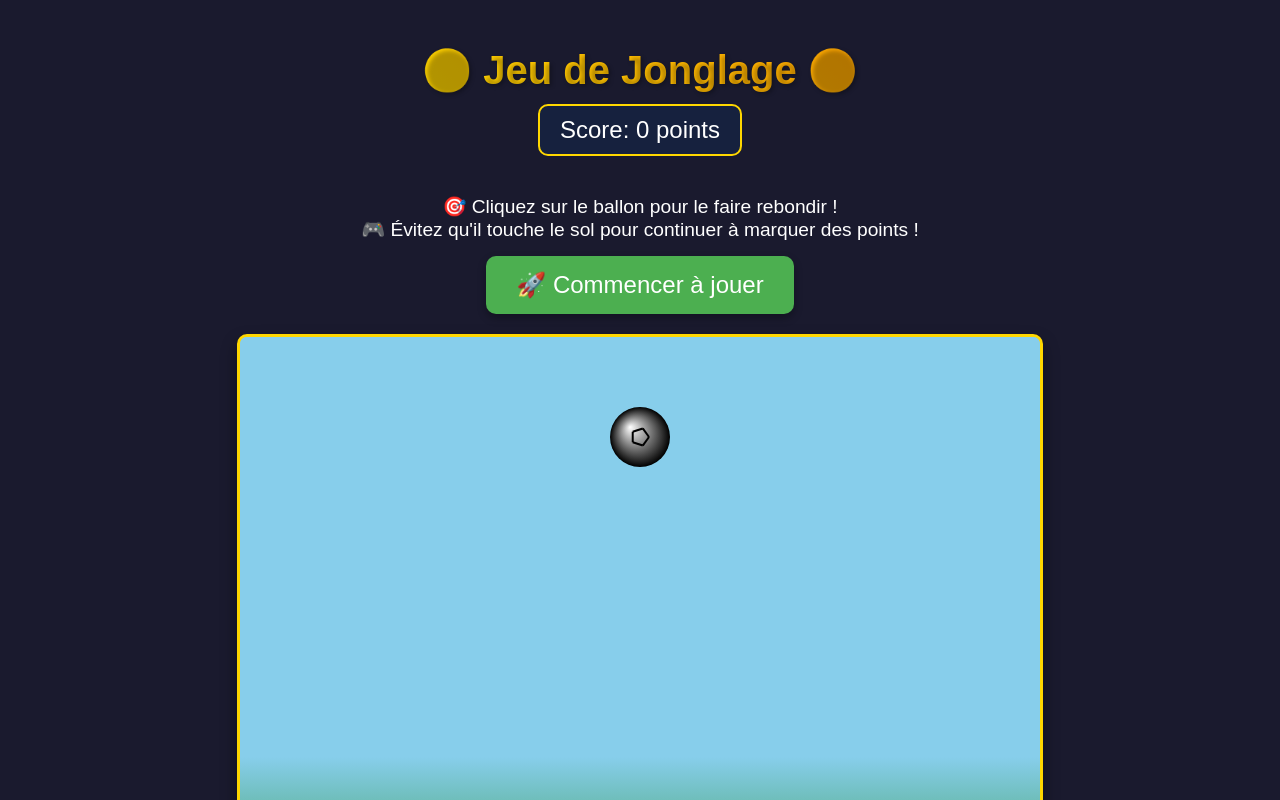
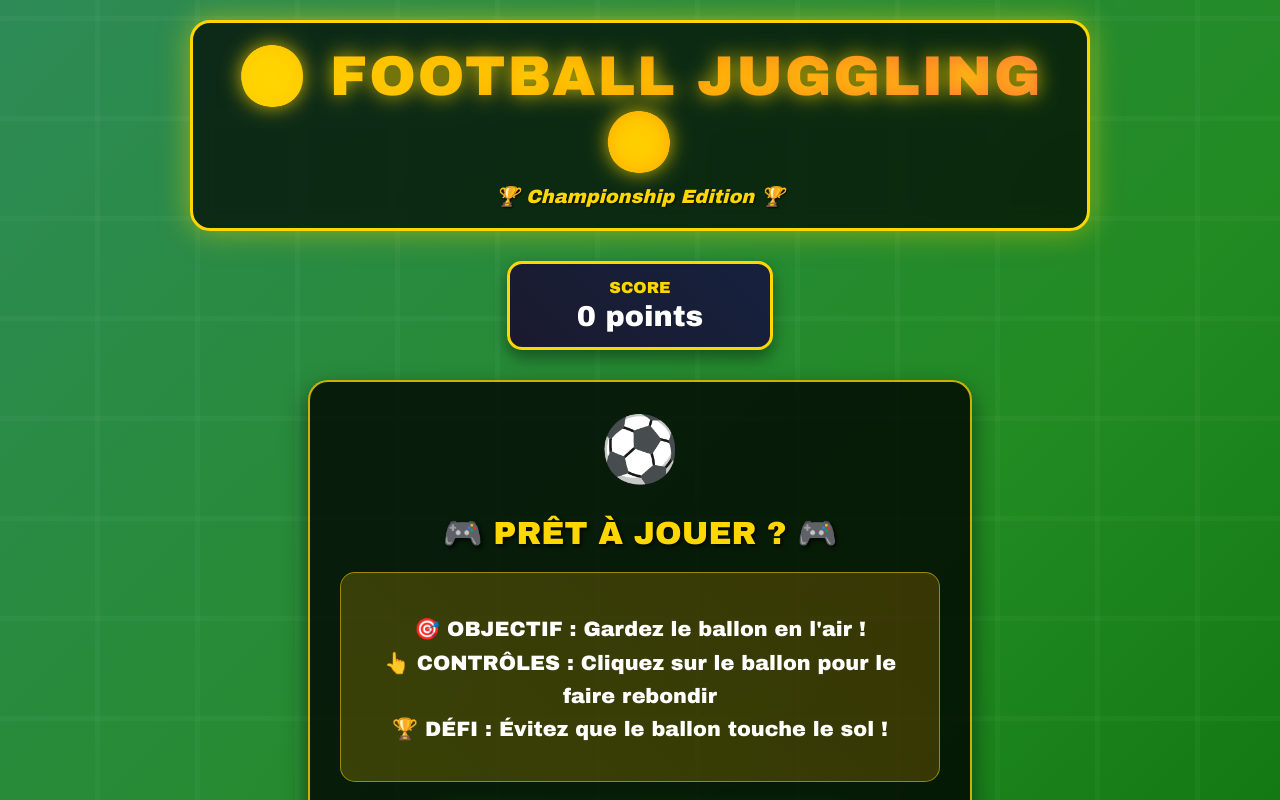
Before and after one commit to mext-ai/block-685a671e29a7f973e63e0f22, a React app: page / in a window 1280 px wide. Shown: the top 800 px of the page. Built offline with nearby package versions, Linux system fonts and the light colour scheme.

Commit message:
✨ Enhance 3D visualization

```diff
--- a/src/block.tsx
+++ b/src/block.tsx
@@ -206,99 +206,242 @@ const Block: React.FC<BlockProps> = ({ title = "Jeu de Jonglage" }) => {
       display: 'flex',
       flexDirection: 'column',
       alignItems: 'center',
+      justifyContent: 'center',
       minHeight: '100vh',
-      backgroundColor: '#1a1a2e',
+      background: 'linear-gradient(135deg, #2E8B57 0%, #228B22 50%, #006400 100%)',
       color: 'white',
-      fontFamily: 'Arial, sans-serif',
-      padding: '20px'
+      fontFamily: "'Arial Black', Arial, sans-serif",
+      padding: '20px',
+      position: 'relative',
+      overflow: 'hidden'
+    }}>
+      {/* Effet de terrain en arrière-plan */}
+      <div style={{
+        position: 'absolute',
+        top: 0,
+        left: 0,
+        right: 0,
+        bottom: 0,
+        backgroundImage: `
+          repeating-linear-gradient(
+            90deg,
+            transparent,
+            transparent 95px,
+            rgba(255, 255, 255, 0.1) 95px,
+            rgba(255, 255, 255, 0.1) 100px
+          ),
+          repeating-linear-gradient(
+            0deg,
+            transparent,
+            transparent 95px,
+            rgba(255, 255, 255, 0.1) 95px,
+            rgba(255, 255, 255, 0.1) 100px
+          )
+        `,
+        opacity: 0.3,
+        zIndex: 0
+      }}></div>
+
+      <div style={{
+        zIndex: 1,
+        display: 'flex',
+        flexDirection: 'column',
+        alignItems: 'center',
+        maxWidth: '900px',
+        width: '100%'
+      }}>
+        {/* Titre principal avec style stade */}
+        <div style={{
+          textAlign: 'center',
+          marginBottom: '30px',
+          padding: '20px',
+          backgroundColor: 'rgba(0, 0, 0, 0.7)',
+          borderRadius: '20px',
+          border: '3px solid #FFD700',
+          boxShadow: '0 0 30px rgba(255, 215, 0, 0.5)',
+          backdropFilter: 'blur(10px)'
         }}>
           <h1 style={{
-        fontSize: '2.5rem',
-        marginBottom: '10px',
-        textAlign: 'center',
-        background: 'linear-gradient(45deg, #FFD700, #FFA500)',
+            fontSize: '3.5rem',
+            margin: '0 0 10px 0',
+            background: 'linear-gradient(45deg, #FFD700, #FFA500, #FF6347)',
             WebkitBackgroundClip: 'text',
             WebkitTextFillColor: 'transparent',
-        textShadow: '2px 2px 4px rgba(0,0,0,0.3)'
+            textShadow: '0 0 20px rgba(255, 215, 0, 0.8)',
+            letterSpacing: '2px',
+            fontWeight: 'bold'
           }}>
-        ⚽ {title} ⚽
+            ⚽ FOOTBALL JUGGLING ⚽
           </h1>
+          <div style={{
+            fontSize: '1.2rem',
+            color: '#FFD700',
+            fontStyle: 'italic',
+            textShadow: '1px 1px 2px rgba(0,0,0,0.8)'
+          }}>
+            🏆 Championship Edition 🏆
+          </div>
+        </div>
 
+        {/* Panneau de score */}
         <div style={{
-        fontSize: '1.5rem',
-        marginBottom: '20px',
-        padding: '10px 20px',
-        backgroundColor: '#16213e',
-        borderRadius: '10px',
-        border: '2px solid #FFD700'
+          fontSize: '1.8rem',
+          marginBottom: '30px',
+          padding: '15px 30px',
+          background: 'linear-gradient(45deg, #1a1a2e, #16213e)',
+          borderRadius: '15px',
+          border: '3px solid #FFD700',
+          boxShadow: '0 8px 16px rgba(0,0,0,0.4)',
+          minWidth: '200px',
+          textAlign: 'center'
         }}>
-        Score: {score} point{score !== 1 ? 's' : ''}
+          <div style={{ color: '#FFD700', fontSize: '1rem', marginBottom: '5px' }}>SCORE</div>
+          <div style={{ fontWeight: 'bold', color: '#FFFFFF' }}>
+            {score} point{score !== 1 ? 's' : ''}
+          </div>
         </div>
 
         {gameState === 'waiting' && (
-        <div style={{ textAlign: 'center', marginBottom: '20px' }}>
-          <p style={{ fontSize: '1.2rem', marginBottom: '15px' }}>
-            🎯 Cliquez sur le ballon pour le faire rebondir !<br/>
-            🎮 Évitez qu'il touche le sol pour continuer à marquer des points !
+          <div style={{
+            textAlign: 'center',
+            marginBottom: '30px',
+            padding: '30px',
+            backgroundColor: 'rgba(0, 0, 0, 0.8)',
+            borderRadius: '20px',
+            border: '2px solid rgba(255, 215, 0, 0.8)',
+            maxWidth: '600px',
+            boxShadow: '0 10px 25px rgba(0,0,0,0.5)'
+          }}>
+            <div style={{
+              fontSize: '4rem',
+              marginBottom: '20px',
+              animation: 'bounce 2s infinite'
+            }}>
+              ⚽
+            </div>
+
+            <h2 style={{
+              color: '#FFD700',
+              fontSize: '2rem',
+              marginBottom: '20px',
+              textShadow: '2px 2px 4px rgba(0,0,0,0.8)'
+            }}>
+              🎮 PRÊT À JOUER ? 🎮
+            </h2>
+
+            <div style={{
+              background: 'linear-gradient(45deg, rgba(255, 215, 0, 0.2), rgba(255, 165, 0, 0.2))',
+              padding: '20px',
+              borderRadius: '15px',
+              marginBottom: '25px',
+              border: '1px solid rgba(255, 215, 0, 0.5)'
+            }}>
+              <p style={{
+                fontSize: '1.3rem',
+                marginBottom: '15px',
+                lineHeight: '1.6'
+              }}>
+                🎯 <strong>OBJECTIF :</strong> Gardez le ballon en l'air !<br/>
+                👆 <strong>CONTRÔLES :</strong> Cliquez sur le ballon pour le faire rebondir<br/>
+                🏆 <strong>DÉFI :</strong> Évitez que le ballon touche le sol !
               </p>
+            </div>
+
             <button
               onClick={startGame}
               style={{
-              fontSize: '1.5rem',
-              padding: '15px 30px',
-              backgroundColor: '#4CAF50',
+                fontSize: '1.8rem',
+                padding: '20px 40px',
+                background: 'linear-gradient(45deg, #4CAF50, #45a049)',
                 color: 'white',
-              border: 'none',
-              borderRadius: '10px',
+                border: '3px solid #2E7D32',
+                borderRadius: '15px',
                 cursor: 'pointer',
                 transition: 'all 0.3s ease',
-              boxShadow: '0 4px 8px rgba(0,0,0,0.3)'
+                boxShadow: '0 6px 20px rgba(76, 175, 80, 0.4)',
+                fontWeight: 'bold',
+                letterSpacing: '1px',
+                textTransform: 'uppercase'
               }}
-            onMouseOver={(e) => e.currentTarget.style.backgroundColor = '#45a049'}
-            onMouseOut={(e) => e.currentTarget.style.backgroundColor = '#4CAF50'}
+              onMouseOver={(e) => {
+                e.currentTarget.style.transform = 'translateY(-3px) scale(1.05)';
+                e.currentTarget.style.boxShadow = '0 10px 25px rgba(76, 175, 80, 0.6)';
+              }}
+              onMouseOut={(e) => {
+                e.currentTarget.style.transform = 'translateY(0) scale(1)';
+                e.currentTarget.style.boxShadow = '0 6px 20px rgba(76, 175, 80, 0.4)';
+              }}
             >
-            🚀 Commencer à jouer
+              🚀 COUP D'ENVOI ! 🚀
             </button>
+
+            <div style={{
+              marginTop: '20px',
+              fontSize: '1rem',
+              opacity: 0.8,
+              fontStyle: 'italic'
+            }}>
+              ⭐ Montrez vos talents de jongleur ! ⭐
+            </div>
           </div>
         )}
 
         {gameState === 'gameOver' && (
           <div style={{
             textAlign: 'center',
-          marginBottom: '20px',
-          padding: '20px',
-          backgroundColor: '#d32f2f',
+            marginBottom: '30px',
+            padding: '30px',
+            background: 'linear-gradient(45deg, #d32f2f, #f44336)',
+            borderRadius: '20px',
+            border: '3px solid #ff6b6b',
+            maxWidth: '500px',
+            boxShadow: '0 10px 25px rgba(211, 47, 47, 0.5)'
+          }}>
+            <div style={{ fontSize: '3rem', marginBottom: '15px' }}>🏁</div>
+            <h2 style={{ marginBottom: '15px', fontSize: '2rem', textShadow: '2px 2px 4px rgba(0,0,0,0.5)' }}>
+              MATCH TERMINÉ !
+            </h2>
+            <div style={{
+              background: 'rgba(255, 255, 255, 0.2)',
+              padding: '15px',
               borderRadius: '10px',
-          border: '2px solid #ff6b6b'
+              marginBottom: '20px'
             }}>
-          <h2 style={{ marginBottom: '10px' }}>🏁 Partie Terminée !</h2>
-          <p style={{ fontSize: '1.3rem', marginBottom: '15px' }}>
-            Score final: {score} point{score !== 1 ? 's' : ''}
+              <p style={{ fontSize: '1.5rem', marginBottom: '10px', fontWeight: 'bold' }}>
+                🏆 Score final: {score} point{score !== 1 ? 's' : ''}
               </p>
-          <p style={{ marginBottom: '15px' }}>
-            {score === 0 && "Essayez encore ! 💪"}
-            {score > 0 && score < 5 && "Pas mal pour un début ! 👍"}
-            {score >= 5 && score < 10 && "Bon travail ! 🎉"}
-            {score >= 10 && score < 20 && "Excellent jonglage ! ⭐"}
-            {score >= 20 && "Vous êtes un champion ! 🏆"}
+              <p style={{ marginBottom: '0', fontSize: '1.1rem' }}>
+                {score === 0 && "🔥 Échauffement terminé ! Essayez encore !"}
+                {score > 0 && score < 5 && "👍 Bon début ! Continuez l'entraînement !"}
+                {score >= 5 && score < 10 && "🎉 Bien joué ! Vous progressez !"}
+                {score >= 10 && score < 20 && "⭐ Excellent contrôle du ballon !"}
+                {score >= 20 && "🏆 LÉGENDE DU FOOTBALL ! Champion !"}
               </p>
+            </div>
             <button
               onClick={restartGame}
               style={{
-              fontSize: '1.3rem',
-              padding: '12px 25px',
-              backgroundColor: '#4CAF50',
+                fontSize: '1.5rem',
+                padding: '15px 30px',
+                background: 'linear-gradient(45deg, #4CAF50, #45a049)',
                 color: 'white',
-              border: 'none',
-              borderRadius: '8px',
+                border: '2px solid #2E7D32',
+                borderRadius: '12px',
                 cursor: 'pointer',
                 transition: 'all 0.3s ease',
-              boxShadow: '0 4px 8px rgba(0,0,0,0.3)'
+                boxShadow: '0 4px 12px rgba(0,0,0,0.4)',
+                fontWeight: 'bold'
               }}
-            onMouseOver={(e) => e.currentTarget.style.backgroundColor = '#45a049'}
-            onMouseOut={(e) => e.currentTarget.style.backgroundColor = '#4CAF50'}
+              onMouseOver={(e) => {
+                e.currentTarget.style.transform = 'translateY(-2px)';
+                e.currentTarget.style.boxShadow = '0 6px 16px rgba(0,0,0,0.5)';
+              }}
+              onMouseOut={(e) => {
+                e.currentTarget.style.transform = 'translateY(0)';
+                e.currentTarget.style.boxShadow = '0 4px 12px rgba(0,0,0,0.4)';
+              }}
             >
-            🔄 Rejouer
+              🔄 NOUVELLE PARTIE
             </button>
           </div>
         )}
@@ -309,24 +452,49 @@ const Block: React.FC<BlockProps> = ({ title = "Jeu de Jonglage" }) => {
           height={CANVAS_HEIGHT}
           onClick={handleCanvasClick}
           style={{
-          border: '3px solid #FFD700',
-          borderRadius: '10px',
+            border: '4px solid #FFD700',
+            borderRadius: '15px',
             cursor: gameState === 'playing' ? 'pointer' : 'default',
-          boxShadow: '0 8px 16px rgba(0,0,0,0.4)',
-          backgroundColor: '#87CEEB'
+            boxShadow: '0 12px 24px rgba(0,0,0,0.6)',
+            backgroundColor: '#87CEEB',
+            maxWidth: '100%',
+            height: 'auto'
           }}
         />
 
         {gameState === 'playing' && (
           <div style={{
-          marginTop: '20px',
+            marginTop: '25px',
             textAlign: 'center',
-          fontSize: '1.1rem',
-          opacity: 0.8
+            fontSize: '1.2rem',
+            padding: '15px 25px',
+            backgroundColor: 'rgba(0, 0, 0, 0.7)',
+            borderRadius: '12px',
+            border: '2px solid rgba(255, 215, 0, 0.5)',
+            maxWidth: '400px'
           }}>
-          💡 Astuce: Cliquez sur le ballon pour le faire rebondir !
+            <div style={{ marginBottom: '8px', fontSize: '1.5rem' }}>⚡</div>
+            <div style={{ color: '#FFD700', fontWeight: 'bold' }}>
+              Cliquez sur le ballon pour le faire rebondir !
+            </div>
           </div>
         )}
+      </div>
+
+      {/* Animations CSS */}
+      <style>{`
+        @keyframes bounce {
+          0%, 20%, 50%, 80%, 100% {
+            transform: translateY(0);
+          }
+          40% {
+            transform: translateY(-10px);
+          }
+          60% {
+            transform: translateY(-5px);
+          }
+        }
+      `}</style>
     </div>
   );
 };
```
Lines whose indentation alone changed are shown as unchanged.
